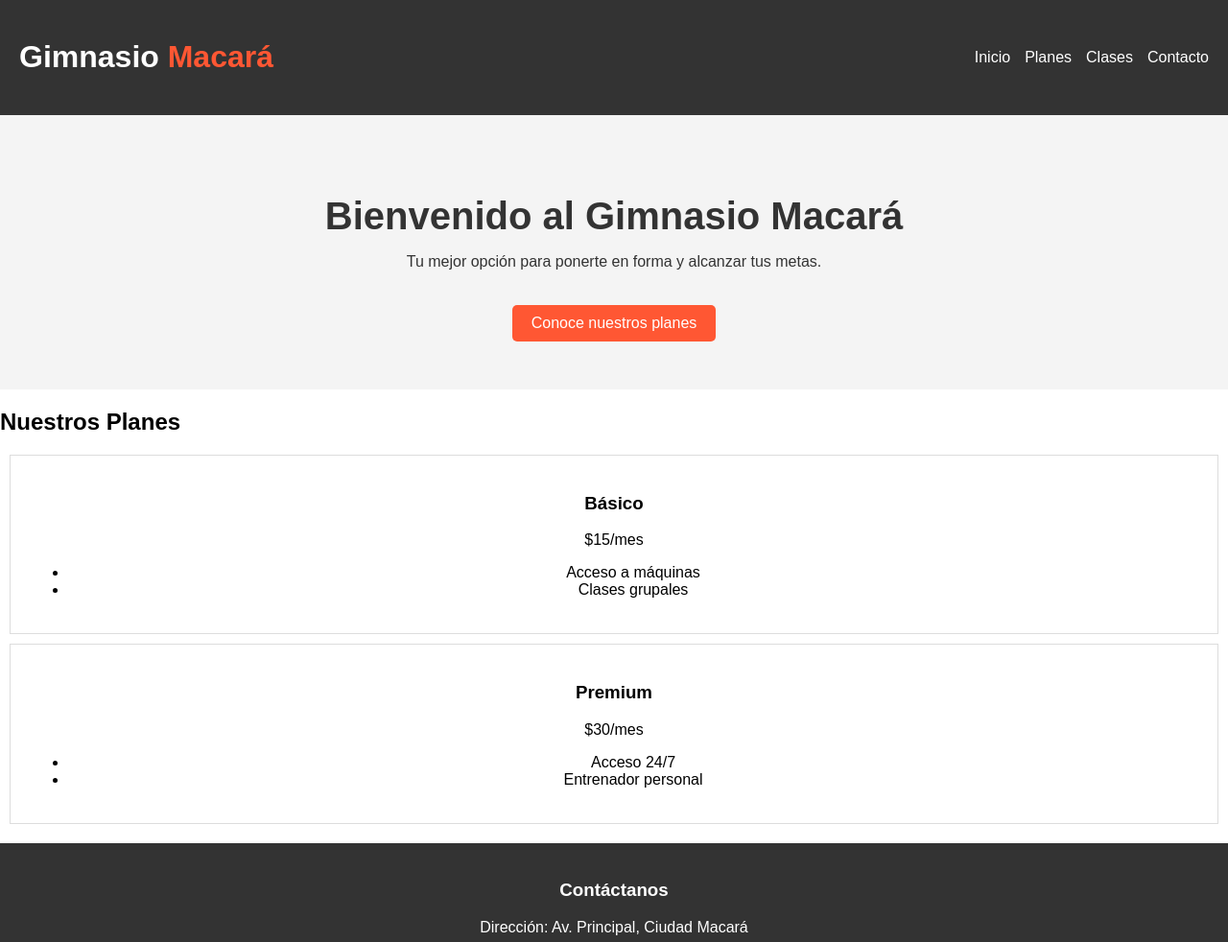
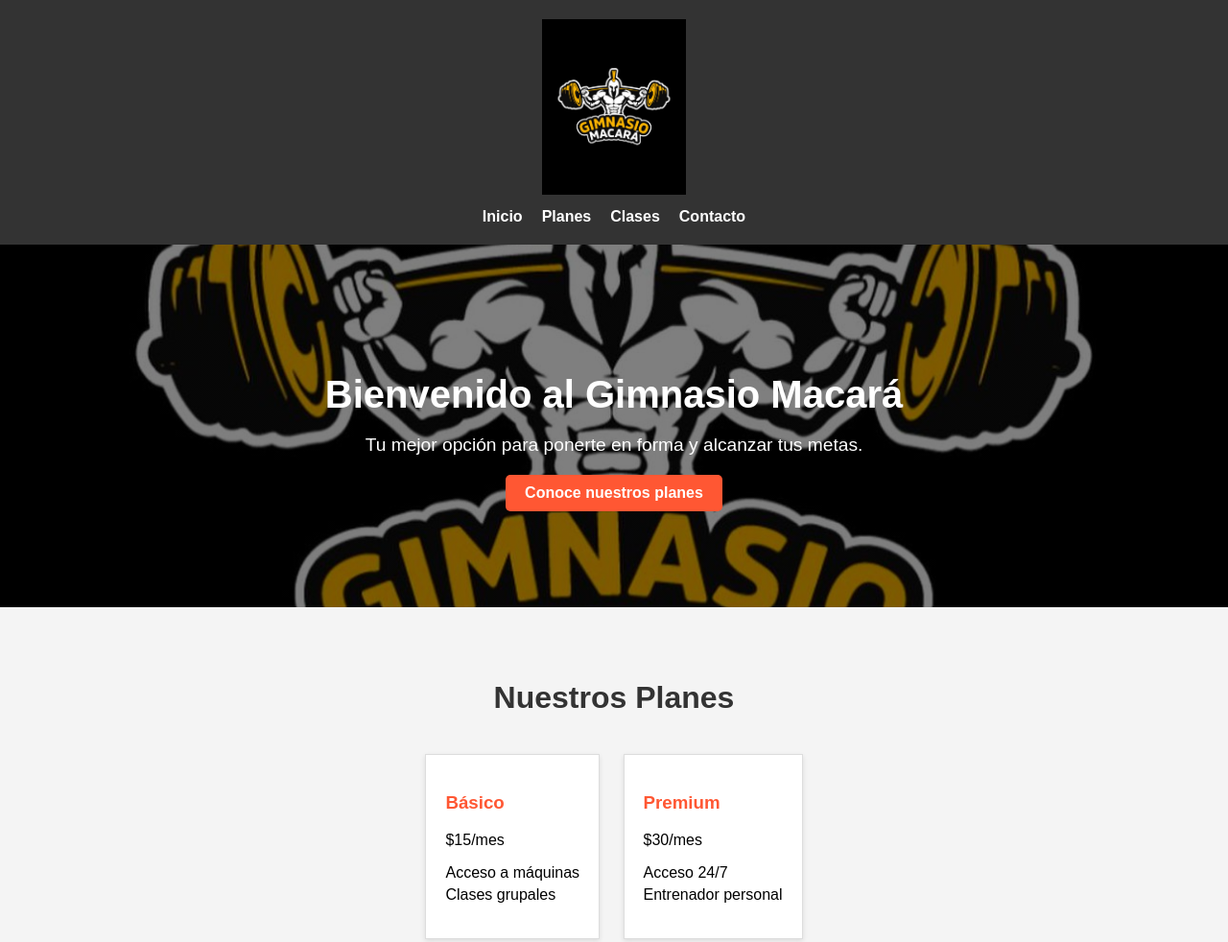
Before and after one commit to majs1992J29/GimnasioMacara, a plain HTML site: page index.html in a window 1280 px wide. Shown: the top 982 px of the page at 96% size. Drawn offline with Linux system fonts and the light colour scheme.

Commit message:
Add files via upload

```diff
--- a/index.html
+++ b/index.html
@@ -9,7 +9,7 @@
 <body>
     <header>
         <div class="logo">
-            <h1>Gimnasio <span>Macará</span></h1>
+            <img src="images/gim_logo.jpeg" alt="Logo Gimnasio Macará" class="logo-image">
         </div>
         <nav>
             <ul>
--- a/styles.css
+++ b/styles.css
@@ -1,4 +1,4 @@
-/* Estilo general */
+/* General */
 body {
     font-family: Arial, sans-serif;
     margin: 0;
@@ -6,35 +6,49 @@ body {
     box-sizing: border-box;
 }
 
+/* Header */
 header {
-    display: flex;
-    justify-content: space-between;
-    align-items: center;
-    padding: 20px;
     background: #333;
     color: white;
+    text-align: center;
+    padding: 20px 0;
+    position: sticky;
+    top: 0;
+    z-index: 1000;
 }
 
-header .logo h1 span {
-    color: #ff5733;
+header .logo-image {
+    max-width: 150px;
+    height: auto;
+    margin-bottom: 10px;
 }
 
 nav ul {
     list-style: none;
+    padding: 0;
+    margin: 0;
     display: flex;
-    gap: 15px;
+    justify-content: center;
+    gap: 20px;
 }
 
 nav ul li a {
     color: white;
     text-decoration: none;
+    font-weight: bold;
+    font-size: 16px;
 }
 
+nav ul li a:hover {
+    color: #ffdd00;
+}
+
+/* Hero Section */
 .hero {
     text-align: center;
-    padding: 50px;
-    background: #f4f4f4;
-    color: #333;
+    padding: 100px 20px;
+    background: linear-gradient(rgba(0, 0, 0, 0.5), rgba(0, 0, 0, 0.5)), url('images/gim_logo.jpeg') no-repeat center center/cover;
+    color: white;
 }
 
 .hero h2 {
@@ -42,27 +56,73 @@ nav ul li a {
     margin-bottom: 10px;
 }
 
+.hero p {
+    font-size: 1.2em;
+    margin-bottom: 20px;
+}
+
 .cta-button {
     display: inline-block;
-    margin-top: 20px;
     padding: 10px 20px;
     background: #ff5733;
     color: white;
     text-decoration: none;
     border-radius: 5px;
+    font-size: 1em;
+    font-weight: bold;
+}
+
+.cta-button:hover {
+    background: #ffdd00;
+    color: black;
+}
+
+/* Plans Section */
+#planes {
+    text-align: center;
+    padding: 50px 20px;
+    background: #f4f4f4;
+}
+
+#planes h2 {
+    margin-bottom: 30px;
+    font-size: 2em;
+    color: #333;
 }
 
 .plan {
+    display: inline-block;
     border: 1px solid #ddd;
     padding: 20px;
     margin: 10px;
-    text-align: center;
+    background: white;
+    box-shadow: 0 2px 5px rgba(0, 0, 0, 0.1);
+    max-width: 300px;
+    text-align: left;
 }
 
+.plan h3 {
+    color: #ff5733;
+}
+
+.plan ul {
+    list-style: none;
+    padding: 0;
+}
+
+.plan ul li {
+    margin: 5px 0;
+}
+
+/* Footer */
 footer {
     background: #333;
     color: white;
     text-align: center;
     padding: 20px;
-    margin-top: 20px;
+    font-size: 0.9em;
 }
+
+footer p {
+    margin: 5px 0;
+}
```
